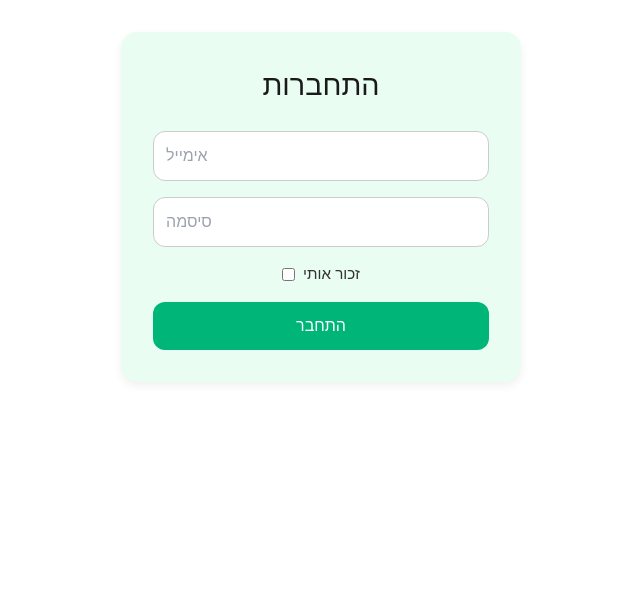
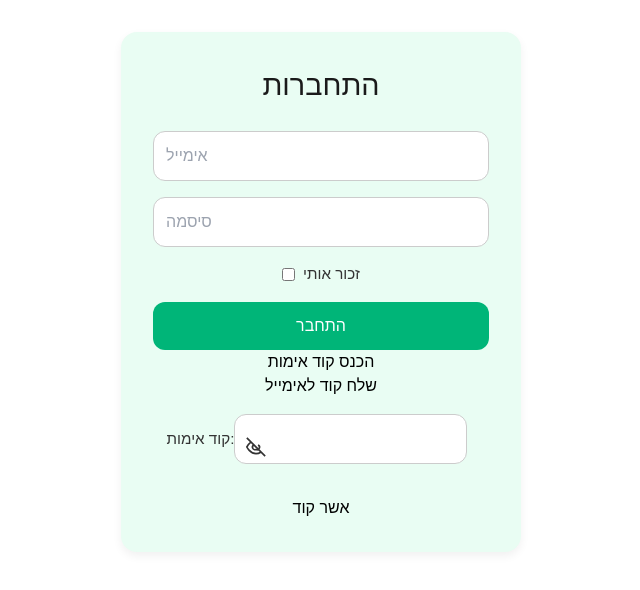
Before and after one commit to tamar0583235240/Temp-Project, a React (Create React App) app in the folder packages/frontend/: page /login in a window 1280 px wide. Shown: the top 590 px of the page, without its empty margins (319-959 px from the left). Built offline with nearby package versions, Linux system fonts and the light colour scheme; no server answers.

Commit message:
front end and finishes

```diff
--- /dev/null
+++ b/packages/frontend/src/features/auth/components/CodeVerificationScreen.jsx
@@ -0,0 +1,114 @@
+import { useEffect, useState } from "react";
+import { useGenerateCodeMutation, useValidateCodeMutation } from "../../../shared/api/verifyCode";
+
+const CodeVerificationScreen = ({ email, onSuccess }) => {
+    const [code, setCode] = useState("");
+    const [message, setMessage] = useState("");
+    const [isCodeSent, setIsCodeSent] = useState(false);
+    const [showCode, setShowCode] = useState(false);
+
+    const [generateAndSendCode] = useGenerateCodeMutation();
+    const [verifyCode] = useValidateCodeMutation();
+
+    useEffect(() => {
+        if (!email) {
+            setMessage("נא להזין אימייל תקין.");
+            setIsCodeSent(false);
+            return;
+        }
+        sendCodeToEmail();
+    }, [email]);
+
+    const sendCodeToEmail = async () => {
+        if (!email) {
+            setMessage("אין אפשרות לשלוח קוד לאימייל.");
+            return;
+        }
+        console.log(`Sending code to email: ${email}`);
+        try{
+        const res = await generateAndSendCode({ email }).unwrap();
+        if (!res?.isSent) {
+            setIsCodeSent(false);
+        }
+        else {
+            setMessage("קוד נשלח לאימייל שלך.");
+            setIsCodeSent(true);
+        }}catch (error) {
+            console.error("Error sending code:", error);
+            setMessage("שגיאה בשליחת הקוד. נא לנסות שנית.");
+        }
+
+    }
+
+
+    const validateCode = async () => {
+        if (code.length !== 6) {
+            setMessage("נא להזין קוד בן 6 ספרות.");
+        }
+        else {
+            try {
+                const response = await verifyCode({ email, code }).unwrap();
+                console.log("Response from validateCode:", response);
+
+                if (response && response.valid) {
+                    setMessage(response.message || "הקוד תקין. ניתן להמשיך.");
+                    onSuccess();
+                } else {
+                    setMessage(response?.message || "הקוד לא תקין. נא לנסות שנית.");
+                }
+            } catch (e) {
+                console.error("Error validating code:", e);
+            }
+
+        }
+    }
+
+
+    return (
+        <>
+            <div >
+                <h3>הכנס קוד אימות</h3>
+                <button onClick={() => { sendCodeToEmail(); }} >שלח קוד לאימייל</button><br />
+                {isCodeSent && (<p className="code-verification-message">{message}</p>)}
+                <div>
+                    <label>
+                        קוד אימות:<br />
+                        <div className="code-verification-input-wrapper">
+                            <input
+                                type={showCode ? "text" : "password"}
+                                maxLength={6}
+                                pattern="\d{6}"
+                                value={code}
+                                onChange={e => {
+
+                                    setCode(e.target.value.slice(0, 6));
+                                }}
+                                inputMode="numeric"
+                                autoComplete="one-time-code"
+                            />
+                            <span onClick={() => setShowCode(s => !s)} title={showCode ? "הסתר קוד" : "הצג קוד"}>
+                                {showCode ? (
+                                    // Eye open SVG
+                                    <svg width="20" height="20" viewBox="0 0 24 24" fill="none">
+                                        <path d="M1 12s4-7 11-7 11 7 11 7-4 7-11 7S1 12 1 12z" stroke="#333" strokeWidth="2" />
+                                        <circle cx="12" cy="12" r="3" stroke="#333" strokeWidth="2" />
+                                    </svg>
+                                ) : (
+                                    // Eye closed SVG
+                                    <svg width="20" height="20" viewBox="0 0 24 24" fill="none">
+                                        <path d="M17.94 17.94C16.13 19.25 14.13 20 12 20c-7 0-11-8-11-8a21.77 21.77 0 0 1 5.06-6.06M1 1l22 22" stroke="#333" strokeWidth="2" />
+                                        <path d="M9.53 9.53A3 3 0 0 0 12 15a3 3 0 0 0 2.47-5.47" stroke="#333" strokeWidth="2" />
+                                    </svg>
+                                )}
+                            </span>
+                        </div>
+                    </label>
+                    <button onClick={validateCode} className="button" >אשר קוד</button>
+                </div>
+
+            </div>
+        </>
+    );
+};
+
+export default CodeVerificationScreen;
--- a/packages/frontend/src/features/auth/components/LoginForm.css
+++ b/packages/frontend/src/features/auth/components/LoginForm.css
@@ -60,3 +60,64 @@
   margin-top: 1rem;
   font-size: 0.95rem;
 }
+.dot-container {
+  display: inline-flex;
+  gap: 2px;
+}
+
+.dot {
+  font-size: 24px;
+  animation: bounce 1s infinite;
+  opacity: 0;
+  transform: translateY(0);
+}
+
+.bounce.delay-0 { animation-delay: 0s; }
+.bounce.delay-1 { animation-delay: 0.2s; }
+.bounce.delay-2 { animation-delay: 0.4s; }
+
+/* אימות קוד */
+
+
+
+
+
+.code-verification-input-wrapper {
+  position: relative;
+  display: inline-block;
+  margin-top: 1rem;
+}
+
+.code-verification-input-wrapper input {
+  padding: 0.75rem;
+  padding-right: 2.5rem;
+  font-size: 1.2rem;
+  border: 1px solid #ccc;
+  border-radius: 0.5rem;
+  width: 100%;
+  text-align: center;
+  direction: ltr;
+}
+
+.code-verification-input-wrapper svg {
+  position: absolute;
+  top: 50%;
+  left: 0.75rem;
+  transform: translateY(-50%);
+  cursor: pointer;
+}
+
+.code-verification-message {
+  margin-top: 1rem;
+  color: green;
+}
+
+
+.code-verification-button:hover {
+  background-color: #00a374;
+}
+.code-verification-input-wrapper {
+  display: flex;
+  align-items: center;
+  gap: 0.5rem;
+}
--- a/packages/frontend/src/features/auth/components/LoginForm.tsx
+++ b/packages/frontend/src/features/auth/components/LoginForm.tsx
@@ -4,6 +4,8 @@ import { useLoginMutation } from '../../../shared/api/authApi';
 import { useAppDispatch } from '../../../shared/hooks/reduxHooks';
 import { loginSuccess } from '../store/authSlice';
 import './LoginForm.css'; // חשוב!
+import CodeVerificationScreen from './CodeVerificationScreen';
+import { useNavigate } from 'react-router-dom';
 
 const LoginForm = () => {
   const [email, setEmail] = useState('');
@@ -13,14 +15,44 @@ const LoginForm = () => {
 
   const [login, { data, isLoading, isError, error, isSuccess }] = useLoginMutation();
 
+
+  const [showValidation, setShowValidation] = useState(true);//לשנות לfalse
+  const [tempEmail, setTempEmail] = useState("ertyu@rt.tyu");
+  const navigate = useNavigate();
+
   const handleSubmit = async (e: React.FormEvent) => {
     e.preventDefault();
-    await login({ email, password });
+    debugger;
+    try{
+    await login({ email, password }).unwrap().then((res) => {
+      console.log('Login result:', res);
+      if (res?.user && res?.token) {
+        setShowValidation(true);
+        setTempEmail(email);
+      } else {
+        setShowValidation(true);//false
+      }
+    });
+  } catch (err) {
+      console.error('Login error:', err);
+      setShowValidation(true);//false
+    }
+  };
+
+  const successfulLogin = () => {
+    if (data?.user && data?.token) {
+    const storage = rememberMe ? localStorage : sessionStorage;
+    storage.setItem('token', data.token);
+    storage.setItem('user', JSON.stringify(data.user));
+
+    dispatch(loginSuccess({ user: data.user, token: data.token }));
+    navigate('/dashboard');
+  }
   };
 
   useEffect(() => {
     if (data?.user && data?.token) {
-      dispatch(loginSuccess(data));
+      // dispatch(loginSuccess(data));
 
       const storage = rememberMe ? localStorage : sessionStorage;
       storage.setItem('token', data.token);
@@ -58,6 +90,7 @@ const LoginForm = () => {
           {isLoading ? 'מתחבר...' : 'התחבר'}
         </button>
 
+
         {isError && (
           <p style={{ color: 'red' }}>
             שגיאה: {(error as any)?.data?.message || 'משהו השתבש'}
@@ -65,6 +98,8 @@ const LoginForm = () => {
         )}
         {isSuccess && <p style={{ color: 'green' }}>התחברת בהצלחה!</p>}
       </form>
+      {showValidation && (<CodeVerificationScreen email={tempEmail} onSuccess={successfulLogin}></CodeVerificationScreen>)}
+
     </div>
   );
 };
--- /dev/null
+++ b/packages/frontend/src/shared/api/verifyCode.ts
@@ -0,0 +1,41 @@
+import { api } from './api';
+import { User } from '../../features/auth/types/types';
+interface GenerateCodeRequest {
+  email: string;
+}
+
+interface GenerateCodeResponse {
+  isSent: boolean;
+  message: string;
+}
+
+interface validateCodeRequest {
+  email: string;
+  code: string;
+
+}
+interface validateCodeResponse {
+  valid: boolean;
+  message: string;
+}
+
+export const verifyCode = api.injectEndpoints({
+  endpoints: (builder) => ({
+    generateCode: builder.mutation<GenerateCodeResponse, GenerateCodeRequest>({
+      query: (email) => ({
+        url: '/auth/createValidationCode',
+        method: 'POST',
+        body: email,
+      }),
+    }),
+    validateCode: builder.mutation<validateCodeResponse, validateCodeRequest>({
+      query: (code) => ({
+        url: '/auth/validateCode',
+        method: 'POST',
+        body: code,
+      }),
+    }),
+  }),
+});
+
+export const { useGenerateCodeMutation , useValidateCodeMutation } = verifyCode;
--- a/packages/frontend/src/shared/store/store.ts
+++ b/packages/frontend/src/shared/store/store.ts
@@ -3,7 +3,6 @@ import { configureStore } from "@reduxjs/toolkit";
 import { api } from "../api/api";
 import exampleSlice from '../../features/exampleFeatures/store/exampleSlice'
 import authReducer from '../../features/auth/store/authSlice';
-import { authApi } from "../api/authApi";
 
 export const store = configureStore({
   reducer: {
```
Also changed, not shown: 1 other file (tests, documents, lock files or other folders).
